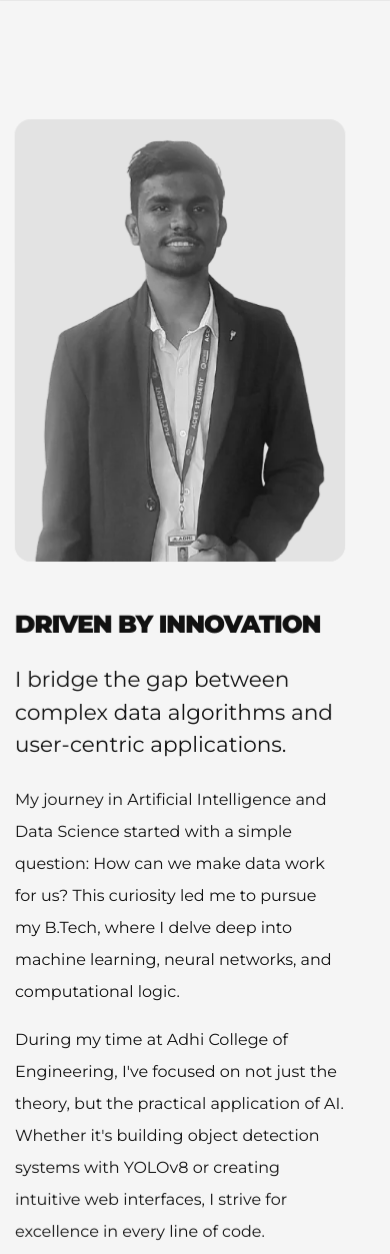
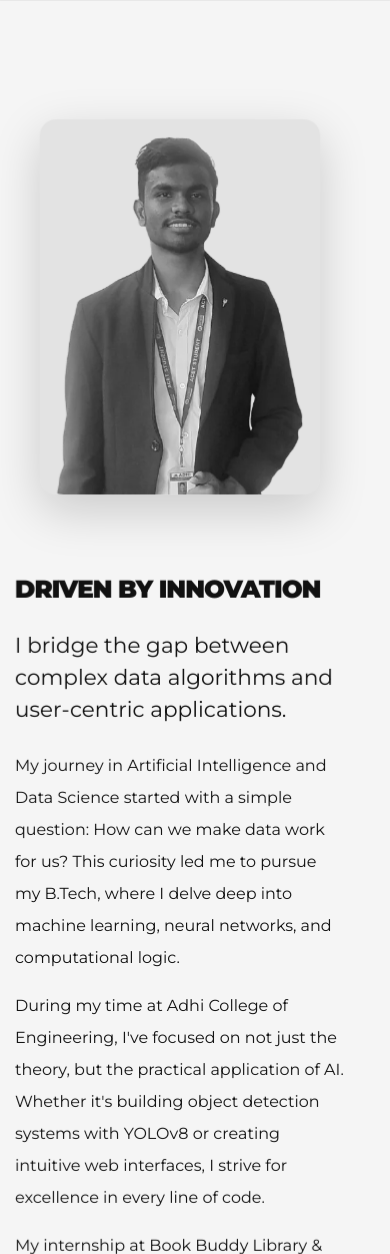
Before and after one commit to aravindthiru29/Aravind-portfolio-website, a Flask app: page /about in a window 390 px wide. Shown: the part 339-1593 px from the top of the page. Run offline with Flask 3, Linux system fonts and the light colour scheme; some libraries are stand-ins or nearby versions.

Commit message:
Fit About section author image to viewport and page proportions

```diff
--- a/static/css/portfolio-v2.css
+++ b/static/css/portfolio-v2.css
@@ -1072,3 +1072,56 @@ h2 {
     width: 100%;
     border-radius: 8px;
 }
+
+/* About page author portrait frame & skeleton to fit page dimensions */
+.about-img-frame {
+    position: relative;
+    max-width: 390px;
+    width: 100%;
+    margin: 0 auto;
+}
+
+.skeleton-about-img {
+    aspect-ratio: 432 / 577;
+    width: 100%;
+    max-height: 520px;
+    border-radius: 1.5rem;
+    overflow: hidden;
+}
+
+.skeleton-about-img img,
+.skeleton-about-img picture img {
+    width: 100%;
+    height: 100%;
+    object-fit: cover;
+    object-position: top center;
+    border-radius: 1.5rem;
+}
+
+@media (max-width: 1200px) {
+    .about-img-frame {
+        max-width: 350px;
+    }
+    .skeleton-about-img {
+        max-height: 470px;
+    }
+}
+
+@media (max-width: 991px) {
+    .about-img-frame {
+        max-width: 320px;
+        margin-bottom: 2rem;
+    }
+    .skeleton-about-img {
+        max-height: 430px;
+    }
+}
+
+@media (max-width: 576px) {
+    .about-img-frame {
+        max-width: 280px;
+    }
+    .skeleton-about-img {
+        max-height: 375px;
+    }
+}
--- a/templates/about.html
+++ b/templates/about.html
@@ -21,25 +21,25 @@
 <!-- Main About -->
 <section class="v2-section">
     <div class="container">
-        <div class="row">
-            <div class="col-lg-6 mb-5" data-aos="fade-right">
-                <div class="position-relative">
-                    <div class="skeleton-img-wrap rounded-4">
+        <div class="row align-items-center">
+            <div class="col-lg-5 mb-5 mb-lg-0" data-aos="fade-right">
+                <div class="about-img-frame position-relative mx-auto">
+                    <div class="skeleton-img-wrap rounded-4 shadow-lg skeleton-about-img">
                         <picture>
                             <source type="image/webp" srcset="{{ url_for('static', filename='img/hero/author-md-2.webp') }}">
                             <img src="{{ url_for('static', filename='img/hero/author-md-2.png') }}" alt="About Aravind"
-                                width="540" height="540" loading="lazy"
-                                class="img-fluid grayscale hover-color shadow-lg rounded-4 about-3d-img" style="transition: all 0.5s; cursor: pointer;">
+                                width="432" height="577" loading="lazy"
+                                class="img-fluid grayscale hover-color about-3d-img" style="transition: all 0.5s; cursor: pointer;">
                         </picture>
                     </div>
-                    <div class="position-absolute bottom-0 end-0 bg-red p-4 rounded-start-4 shadow-lg d-none d-md-block"
-                        style="transform: translate(20px, 20px); z-index: 2;">
-                        <h4 class="mb-0" style="color: #fff;">{{ c.about_full.years_exp }}</h4>
+                    <div class="position-absolute bottom-0 end-0 bg-red p-3 p-md-4 rounded-start-4 shadow-lg d-none d-md-block"
+                        style="transform: translate(15px, 15px); z-index: 2;">
+                        <h4 class="mb-0 fw-bold" style="color: #fff;">{{ c.about_full.years_exp }}</h4>
                         <p class="mb-0 small" style="color: #fff;">{{ c.about_full.years_label }}</p>
                     </div>
                 </div>
             </div>
-            <div class="col-lg-6" data-aos="fade-left">
+            <div class="col-lg-7 ps-lg-5" data-aos="fade-left">
                 <h2 class="text-red mb-4">{{ c.about_full.section_title }}</h2>
                 <p class="fs-4 mb-4">{{ c.about_full.section_subtitle }}</p>
 
```
